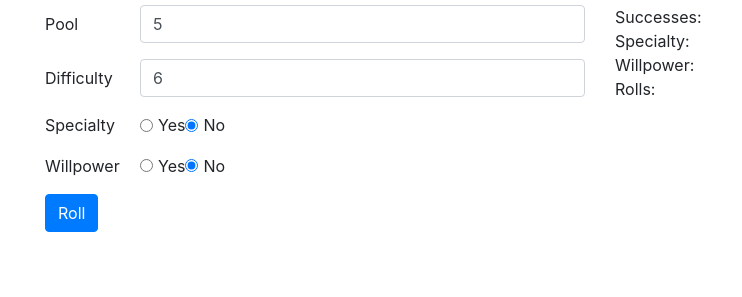
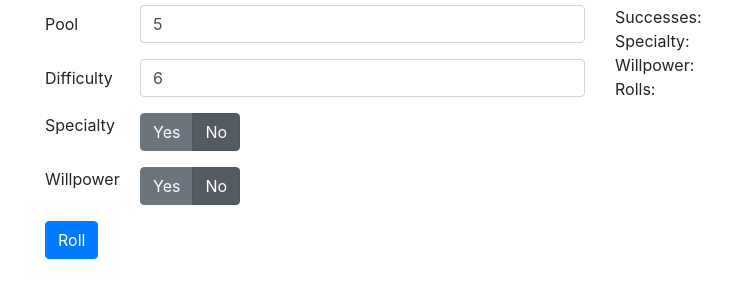
Before and after one commit to CuAnnan/WodDie, a website: page index.html in a window 1280 px wide. Shown: the part 41-338 px from the top of the page, without its empty margins (40-782 px from the left). Drawn offline with nearby package versions, Linux system fonts and the light colour scheme.

Commit message:
Changed radio UI elements to display as buttons.

```diff
--- a/index.html
+++ b/index.html
@@ -32,24 +32,28 @@
                     <div class="form-group row">
                         <div class="col-sm-2">Specialty</div>
                         <div class="col-sm-10">
-                            <div class="form-check form-check-inline">
-                                <input class="form-check-input" type="radio" name="specialty" id="specialty1" value="yes"/>
-                                <label class="form-check-label" for="specialty1">Yes</label>
-                                <input class="form-check-input" type="radio" checked="checked" name="specialty" id="specialty2" value="no"/>
-                                <label class="form-check-label" for="specialty2">No</label>
+                            <div class="btn-group btn-group-toggle" data-toggle="buttons">
+                                <label class="btn btn-secondary">
+                                    <input class="form-check-input" type="radio" name="specialty" id="specialty1" value="yes" autocomplete="off"/> Yes
+                                </label>
+                                <label class="btn btn-secondary active">
+                                    <input class="form-check-input" type="radio" checked="checked" name="specialty" id="specialty2" value="no" autocomplete="off"/>No
+                                </label>
                             </div>
                         </div>
                     </div>
                     <div class="form-group row">
                         <div class="col-sm-2">Willpower</div>
                         <div class="col-sm-10">
-                            <div class="form-check form-check-inline">
-                                <input class="form-check-input" type="radio" name="willpower" id="willpower1" value="yes"/>
-                                <label class="form-check-label" for="willpower1">Yes</label>
-                                <input class="form-check-input" type="radio" checked="checked" name="willpower" id="willpower2" value="no"/>
-                                <label class="form-check-label" for="willpower2">No</label>
+                            <div class="btn-group btn-group-toggle" data-toggle="buttons">
+                                <label class="btn btn-secondary">
+                                    <input class="form-check-input" type="radio" name="willpower" id="willpower1" value="yes" autocomplete="off"/> Yes
+                                </label>
+                                <label class="btn btn-secondary active">
+                                    <input class="form-check-input" type="radio" checked="checked" name="willpower" id="willpower2" value="no"  autocomplete="off"/> No
+                                </label>
                             </div>
-                    </div>
+                        </div>
                     </div>
                     <div class="form-group row">
                         <div class="col">
```
